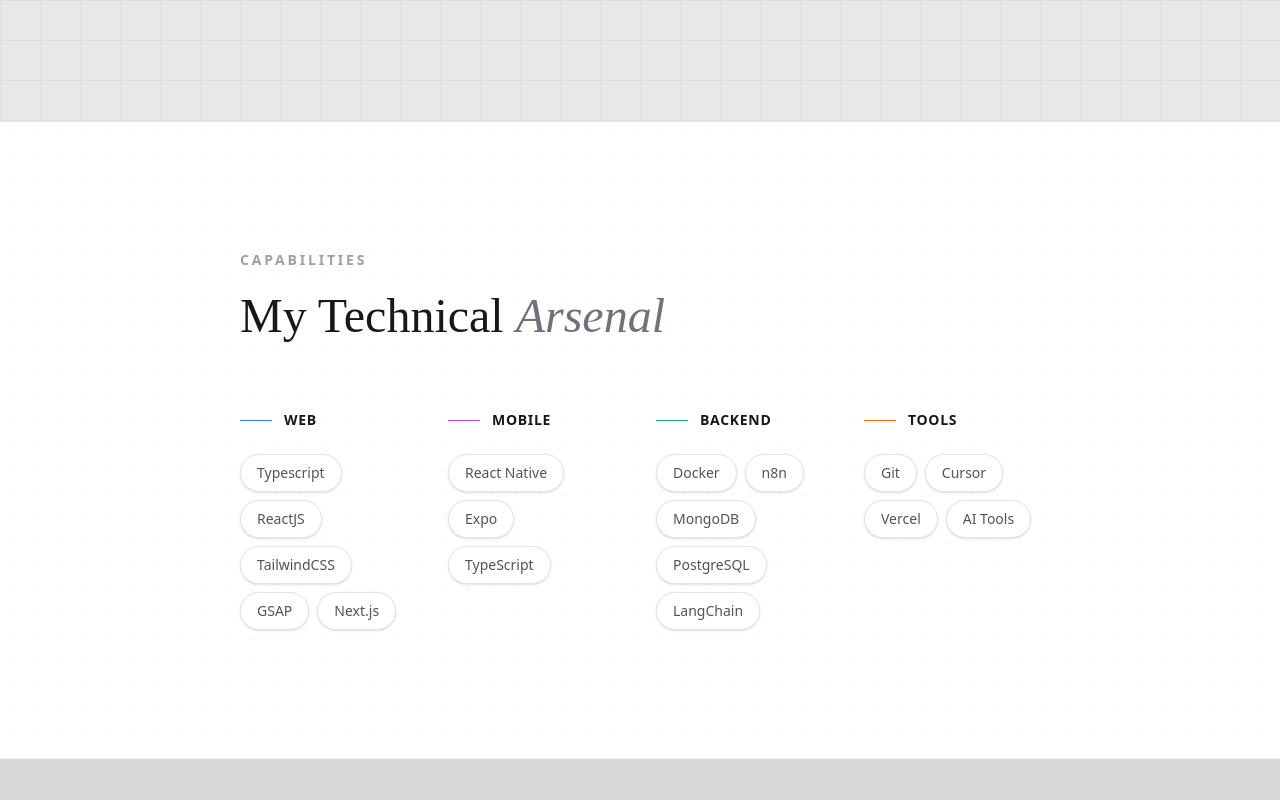
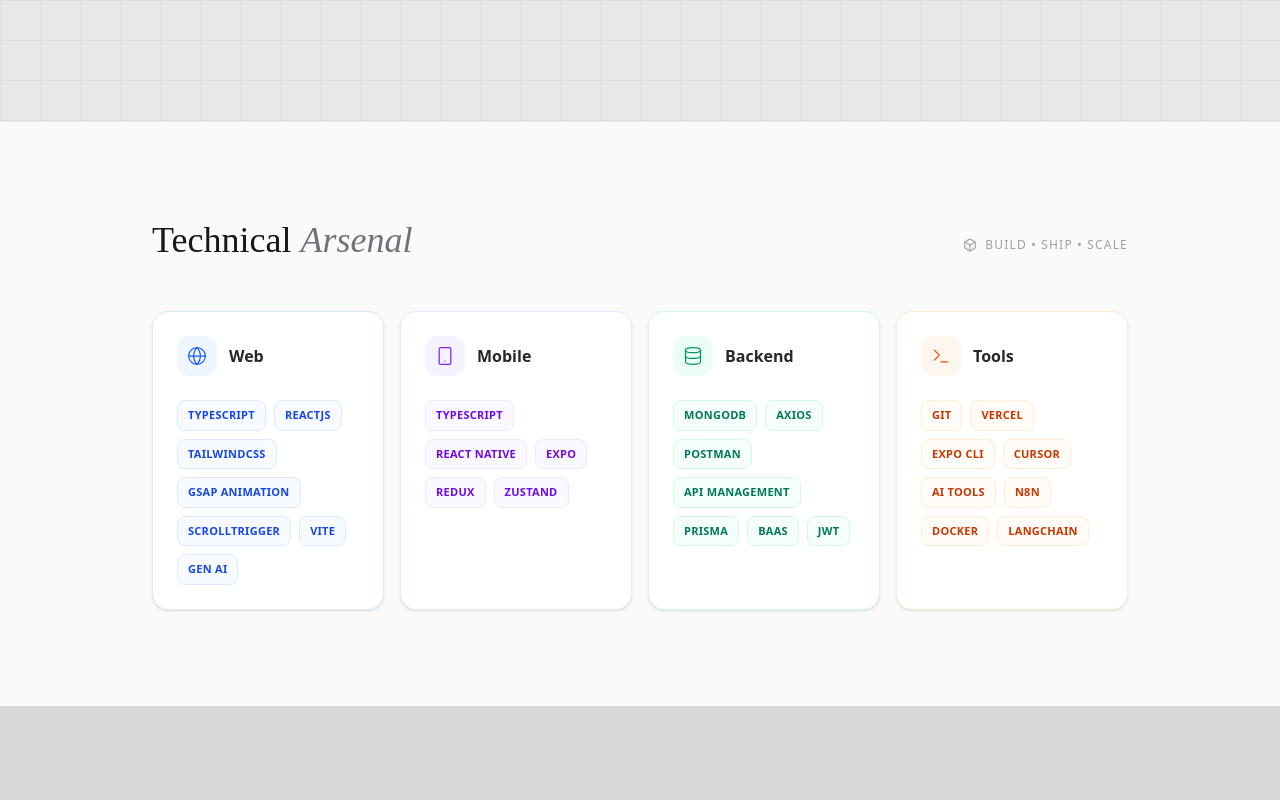
Before and after one commit to Dany1211/product-Engineer, a Next.js app: page / in a window 1280 px wide. Shown: the part 2040-2840 px from the top of the page. Built offline with nearby package versions, Linux system fonts and the light colour scheme.

Commit message:
skills section UI refactored

```diff
--- a/app/components/Skills.js
+++ b/app/components/Skills.js
@@ -1,79 +1,120 @@
 "use client";
 import React from 'react';
-import Section from './Section';
 import { skills } from '../data/content';
 import { motion } from 'framer-motion';
+import { Globe, Smartphone, Database, Terminal, Code2, Cpu, Layers, Box } from 'lucide-react';
 
 export default function Skills() {
     return (
-        <Section id="skills" className="relative bg-white py-24 border-b border-zinc-100 overflow-hidden">
+        <section id="skills" className="relative bg-zinc-50 py-24 overflow-hidden">
+            <div className="max-w-5xl mx-auto px-6 relative z-10">
 
-            {/* Subtle Grain/Dot Pattern Background */}
-            <div className="absolute inset-0 opacity-[0.4] pointer-events-none"
-                style={{ backgroundImage: 'radial-gradient(#e5e7eb 1px, transparent 1px)', backgroundSize: '24px 24px' }}
-            />
-
-            <div className="max-w-[1400px] mx-auto px-6 md:px-12 relative z-10">
-
-                {/* Minimal Header */}
+                {/* Header */}
                 <motion.div
-                    initial={{ opacity: 0, y: 20 }}
+                    initial={{ opacity: 0, y: 10 }}
                     whileInView={{ opacity: 1, y: 0 }}
                     viewport={{ once: true }}
-                    className="mb-16"
+                    className="flex flex-col md:flex-row items-baseline justify-between mb-12 gap-4"
                 >
-                    <h2 className="text-sm font-bold tracking-[0.2em] uppercase text-zinc-400 mb-4">
-                        Capabilities
+                    <h2 className="text-3xl md:text-4xl font-serif text-zinc-900 leading-tight">
+                        Technical <span className="italic text-zinc-500">Arsenal</span>
                     </h2>
-                    <h3 className="text-4xl md:text-5xl font-serif text-zinc-900 leading-tight">
-                        My Technical <span className="italic text-zinc-500">Arsenal</span>
-                    </h3>
+                    <div className="flex items-center gap-2 text-xs font-medium uppercase tracking-widest text-zinc-400">
+                        <Box size={14} />
+                        <span>Build • Ship • Scale</span>
+                    </div>
                 </motion.div>
 
-                {/* Grid Layout */}
-                <div className="grid grid-cols-1 md:grid-cols-4 gap-x-8 gap-y-12 md:gap-y-0">
+                {/* Creative Colorful Grid */}
+                <div className="grid grid-cols-1 md:grid-cols-2 lg:grid-cols-4 gap-4">
                     {Object.entries(skills).map(([category, items], index) => (
-                        <div key={category} className="flex flex-col gap-6">
-
-                            {/* Category Header with Accent Line */}
-                            <div className="flex items-center gap-3">
-                                <span className={`w-8 h-[1px] ${getAccentColor(index)}`} />
-                                <h4 className="text-sm font-semibold uppercase tracking-wider text-zinc-900">
-                                    {category}
-                                </h4>
-                            </div>
-
-                            {/* Skill Badges (Tag Cloud) */}
-                            <div className="flex flex-wrap gap-2">
-                                {items.map((skill, i) => (
-                                    <SkillBadge key={skill} skill={skill} index={i} />
-                                ))}
-                            </div>
-                        </div>
+                        <SkillColumn
+                            key={category}
+                            category={category}
+                            items={items}
+                            index={index}
+                        />
                     ))}
                 </div>
             </div>
-        </Section>
+        </section>
     );
 }
 
-// Helper for accent colors per column
-function getAccentColor(index) {
-    const colors = ['bg-blue-500', 'bg-purple-500', 'bg-emerald-500', 'bg-orange-500'];
-    return colors[index % colors.length];
-}
+function SkillColumn({ category, items, index }) {
+    // Distinct color themes for each category
+    const themes = {
+        web: {
+            icon: Globe,
+            color: "text-blue-600",
+            bg: "bg-blue-50",
+            border: "border-blue-100",
+            hover: "hover:border-blue-300 hover:shadow-blue-100",
+            pill: "text-blue-700 bg-blue-50/50 hover:bg-blue-100 border-blue-100"
+        },
+        mobile: {
+            icon: Smartphone,
+            color: "text-violet-600",
+            bg: "bg-violet-50",
+            border: "border-violet-100",
+            hover: "hover:border-violet-300 hover:shadow-violet-100",
+            pill: "text-violet-700 bg-violet-50/50 hover:bg-violet-100 border-violet-100"
+        },
+        backend: {
+            icon: Database,
+            color: "text-emerald-600",
+            bg: "bg-emerald-50",
+            border: "border-emerald-100",
+            hover: "hover:border-emerald-300 hover:shadow-emerald-100",
+            pill: "text-emerald-700 bg-emerald-50/50 hover:bg-emerald-100 border-emerald-100"
+        },
+        tools: {
+            icon: Terminal,
+            color: "text-orange-600",
+            bg: "bg-orange-50",
+            border: "border-orange-100",
+            hover: "hover:border-orange-300 hover:shadow-orange-100",
+            pill: "text-orange-700 bg-orange-50/50 hover:bg-orange-100 border-orange-100"
+        }
+    };
 
-function SkillBadge({ skill, index }) {
+    const theme = themes[category.toLowerCase()] || themes.web;
+    const Icon = theme.icon;
+
     return (
-        <motion.span
-            initial={{ opacity: 0, scale: 0.9 }}
-            whileInView={{ opacity: 1, scale: 1 }}
+        <motion.div
+            initial={{ opacity: 0, y: 20 }}
+            whileInView={{ opacity: 1, y: 0 }}
             viewport={{ once: true }}
-            transition={{ delay: index * 0.05, duration: 0.3 }}
-            whileHover={{ scale: 1.05, backgroundColor: "#18181b", color: "#ffffff", borderColor: "#18181b" }}
-            className="px-4 py-2 bg-white border border-zinc-200 rounded-full text-zinc-600 text-sm font-medium cursor-default transition-all duration-300 shadow-sm hover:shadow-md"
+            transition={{ delay: index * 0.1 }}
+            className={`group relative p-6 bg-white rounded-2xl border ${theme.border} shadow-sm transition-all duration-300 ${theme.hover} hover:-translate-y-1`}
         >
-            {skill}
-        </motion.span>
+            {/* Colorful Top Accent */}
+            <div className={`absolute top-0 inset-x-0 h-1 rounded-t-2xl ${theme.bg.replace('/50', '-500')} opacity-0 group-hover:opacity-100 transition-opacity`} />
+
+            <div className="flex flex-col h-full">
+                {/* Category Header */}
+                <div className="flex items-center gap-3 mb-6">
+                    <div className={`p-2.5 rounded-xl ${theme.bg} ${theme.color}`}>
+                        <Icon size={20} className="stroke-[1.5]" />
+                    </div>
+                    <h3 className="font-bold text-base capitalize text-zinc-800">
+                        {category}
+                    </h3>
+                </div>
+
+                {/* Skills List */}
+                <div className="flex flex-wrap gap-2 content-start">
+                    {items.map((skill, i) => (
+                        <span
+                            key={skill}
+                            className={`px-2.5 py-1.5 rounded-lg text-[11px] font-semibold tracking-wide uppercase border transition-colors cursor-default ${theme.pill}`}
+                        >
+                            {skill}
+                        </span>
+                    ))}
+                </div>
+            </div>
+        </motion.div>
     );
 }
--- a/app/data/content.js
+++ b/app/data/content.js
@@ -81,8 +81,8 @@
 ];
 
 export const skills = {
-  web: ["Typescript", "ReactJS", "TailwindCSS", "GSAP", "Next.js"],
-  mobile: ["React Native", "Expo", "TypeScript"],
-  backend: ["Docker", "n8n", "MongoDB", "PostgreSQL", "LangChain"],
-  tools: ["Git", "Cursor", "Vercel", "AI Tools"]
+  web: ["TypeScript", "ReactJS", "TailwindCSS", "GSAP Animation", "ScrollTrigger", "Vite", "Gen AI"],
+  mobile: ["TypeScript", "React Native", "Expo", "Redux", "Zustand"],
+  backend: ["MongoDB", "Axios", "Postman", "API Management", "Prisma", "BaaS", "JWT"],
+  tools: ["Git", "Vercel", "Expo CLI", "Cursor", "AI tools", "n8n", "Docker", "LangChain"]
 };
--- a/app/globals.css
+++ b/app/globals.css
@@ -43,3 +43,30 @@
 html {
   scroll-behavior: smooth;
 }
+
+@keyframes blob {
+  0% {
+    transform: translate(0px, 0px) scale(1);
+  }
+  33% {
+    transform: translate(30px, -50px) scale(1.1);
+  }
+  66% {
+    transform: translate(-20px, 20px) scale(0.9);
+  }
+  100% {
+    transform: translate(0px, 0px) scale(1);
+  }
+}
+
+.animate-blob {
+  animation: blob 7s infinite;
+}
+
+.animation-delay-2000 {
+  animation-delay: 2s;
+}
+
+.animation-delay-4000 {
+  animation-delay: 4s;
+}
```
